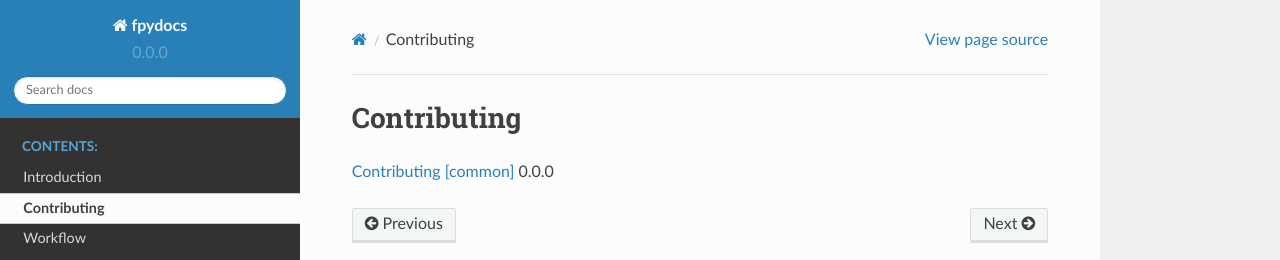
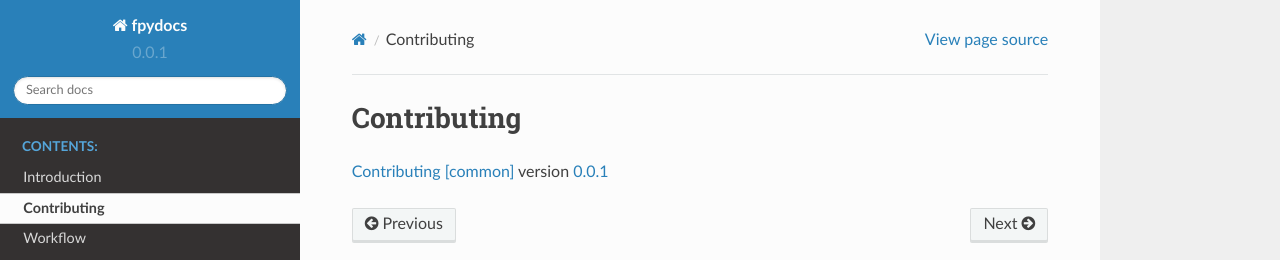
Before and after one commit to frnmst/fpydocs, a Sphinx documentation site: the page built from docs/contributing.rst, in a window 1280 px wide. Shown: the top 260 px of the page. Built offline with Sphinx 7.4.7 and the Read the Docs theme 2.0.0, drawn with Linux system fonts in a browser that asks for light colours.

Commit message:
Preparing for the first release.

```diff
--- a/docs/conf.py
+++ b/docs/conf.py
@@ -22,9 +22,9 @@ copyright = '2020, Franco Masotti'
 author = 'Franco Masotti'
 
 # The short X.Y version.
-version = '0.0.0'
+version = '0.0.1'
 # The full version, including alpha/beta/rc tags
-release = '0.0.0'
+release = '0.0.1'
 
 
 # -- General configuration ---------------------------------------------------
--- a/docs/contributing.rst
+++ b/docs/contributing.rst
@@ -1,4 +1,4 @@
 Contributing
 ============
 
-:doc:`Contributing [common] <../contributing_common>` 0.0.0
+:doc:`Contributing [common] <../contributing_common>` version `0.0.1 <https://github.com/frnmst/fpydocs/releases/tag/0.0.1>`_
--- a/docs/workflow.rst
+++ b/docs/workflow.rst
@@ -1,4 +1,4 @@
 Workflow
 ========
 
-:doc:`Workflow [common] <../workflow_common>` 0.0.0
+:doc:`Workflow [common] <../workflow_common>` version `0.0.1 <https://github.com/frnmst/fpydocs/releases/tag/0.0.1>`_
```
